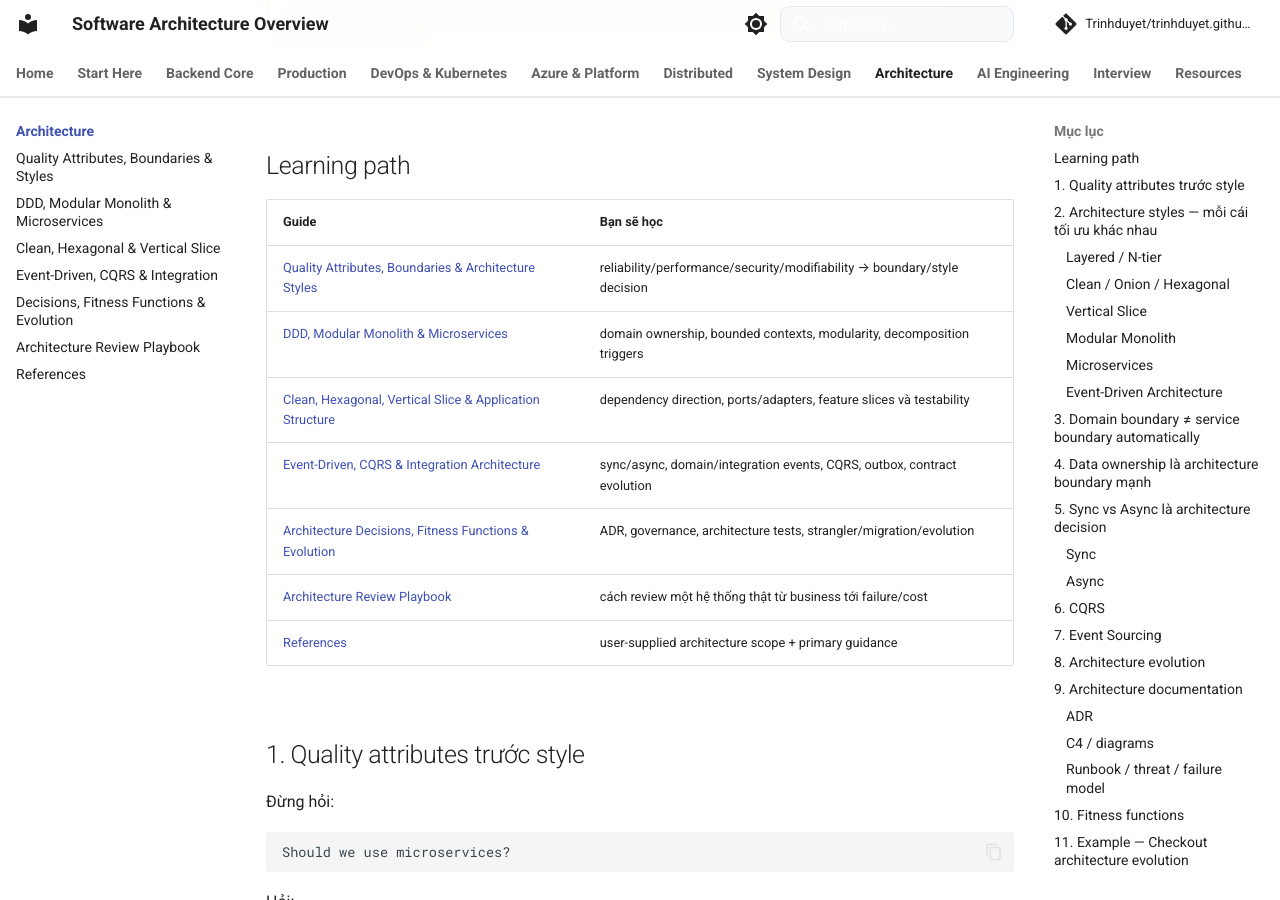
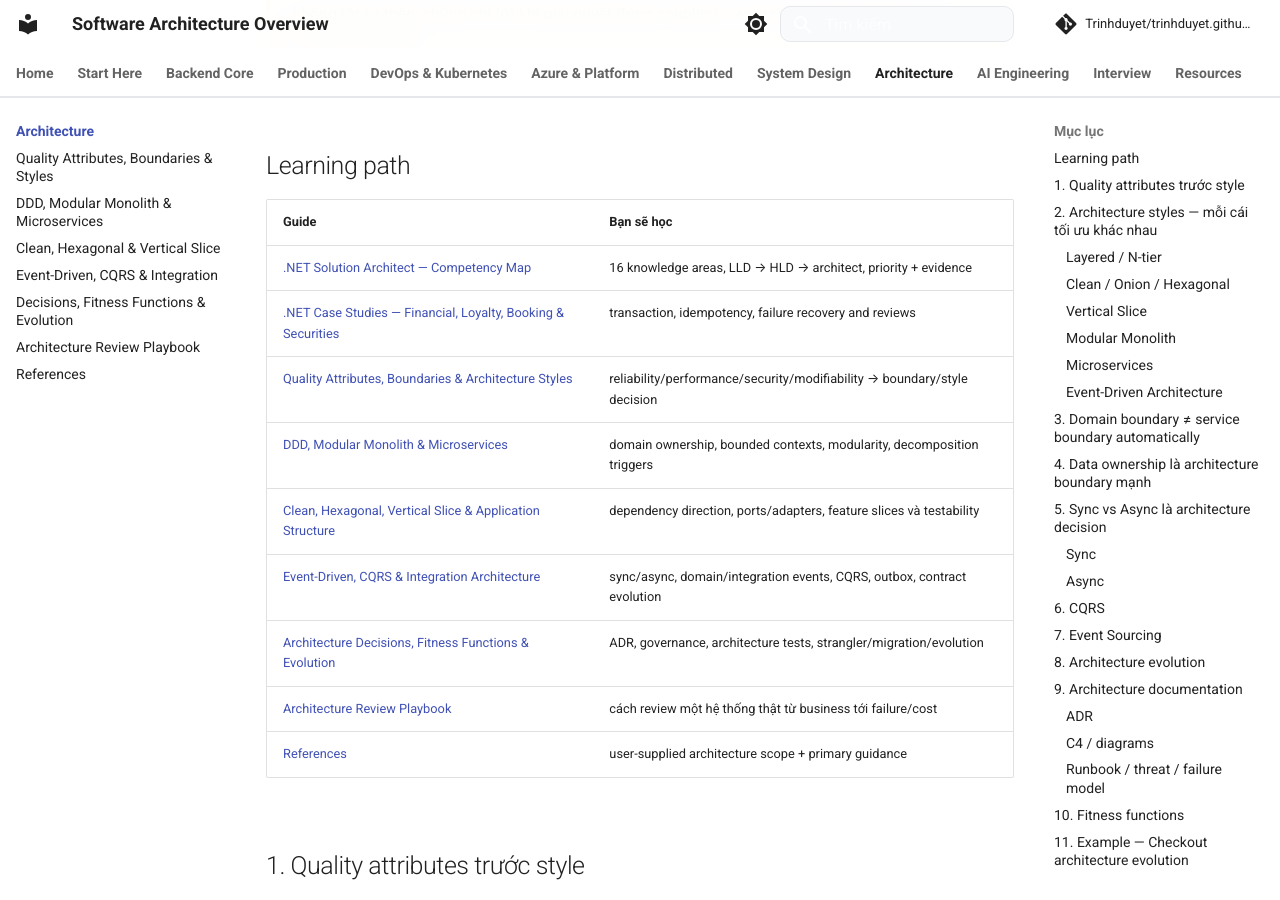
Before and after one commit to Trinhduyet/trinhduyet.github.io, an MkDocs documentation site: the page built from docs/25-software-architecture/README.md, in a window 1280 px wide and 900 px high, scrolled down 934 px. Built offline with MkDocs 1.6.1 and Material for MkDocs 9.7.7, drawn with Linux system fonts in a browser that asks for light colours; comment, search, counter and statistics services are not loaded.

Commit message:
docs(architecture): connect learning path and cite source repositories

```diff
--- a/docs/25-software-architecture/README.md
+++ b/docs/25-software-architecture/README.md
@@ -40,6 +40,8 @@ Clean Architecture, DDD, CQRS, Event-Driven Architecture hay Microservices chỉ
 
 | Guide | Bạn sẽ học |
 |---|---|
+| [.NET Solution Architect — Competency Map](solution-architect-dotnet-roadmap.md) | 16 knowledge areas, LLD → HLD → architect, priority + evidence |
+| [.NET Case Studies — Financial, Loyalty, Booking & Securities](solution-architect-dotnet-case-studies.md) | transaction, idempotency, failure recovery and reviews |
 | [Quality Attributes, Boundaries & Architecture Styles](quality-attributes-boundaries-and-styles.md) | reliability/performance/security/modifiability → boundary/style decision |
 | [DDD, Modular Monolith & Microservices](ddd-modular-monolith-and-microservices.md) | domain ownership, bounded contexts, modularity, decomposition triggers |
 | [Clean, Hexagonal, Vertical Slice & Application Structure](clean-hexagonal-and-vertical-slice.md) | dependency direction, ports/adapters, feature slices và testability |
```
